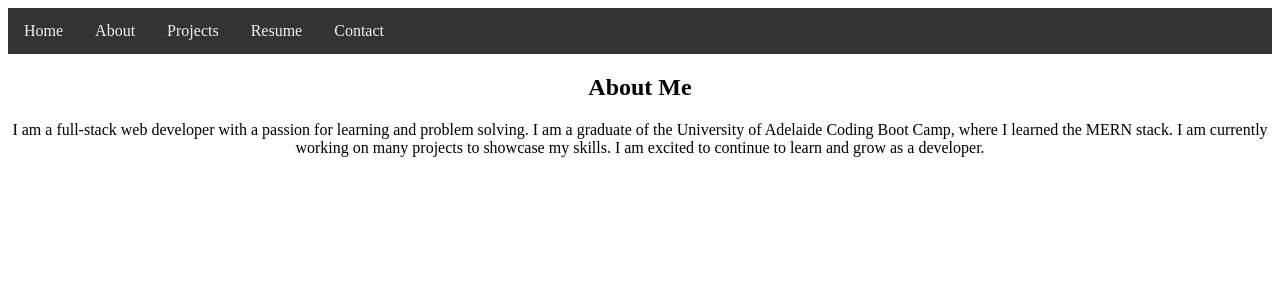
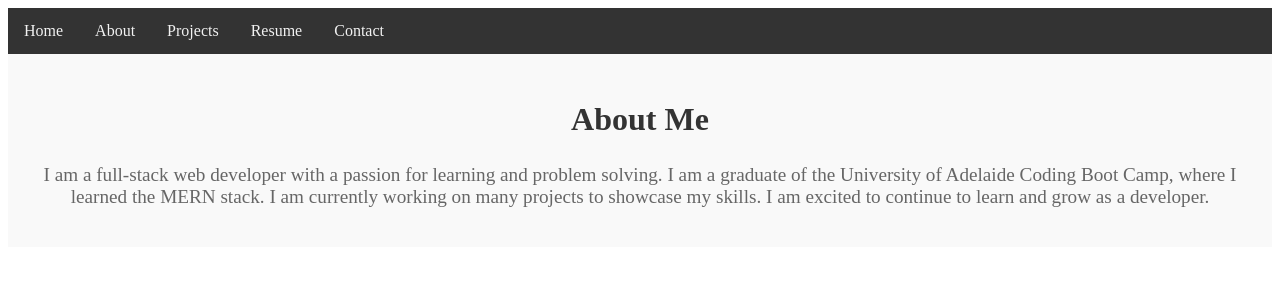
Before and after one commit to SamMarch/portfolio, a React (Create React App) app: page /about in a window 1280 px wide. Shown: the top 300 px of the page. Built offline with nearby package versions, Linux system fonts and the light colour scheme; the HTML template or start-up script is replaced by a standard one.

Commit message:
Refactor About component with CSS modules

```diff
--- a/src/components/About.tsx
+++ b/src/components/About.tsx
@@ -1,10 +1,11 @@
 import React from 'react';
+import styles from '../styles/About.module.css';
 
 const About: React.FC = () => {
     return (
-        <div>
-            <h2>About Me</h2>
-            <p>I am a full-stack web developer with a passion for learning and problem solving. I am a graduate of the University of Adelaide Coding Boot Camp, where I learned the MERN stack. I am currently working on many projects to showcase my skills. I am excited to continue to learn and grow as a developer.</p>
+        <div className={styles.aboutContainer}>
+            <h2 className={styles.aboutHeader}>About Me</h2>
+            <p className={styles.aboutContent}>I am a full-stack web developer with a passion for learning and problem solving. I am a graduate of the University of Adelaide Coding Boot Camp, where I learned the MERN stack. I am currently working on many projects to showcase my skills. I am excited to continue to learn and grow as a developer.</p>
         </div>
     );
 }
--- /dev/null
+++ b/src/styles/About.module.css
@@ -0,0 +1,14 @@
+.aboutContainer {
+    padding: 20px;
+    background-color: #f9f9f9;
+}
+
+.aboutHeader {
+    font-size: 2em;
+    color: #333;
+}
+
+.aboutContent {
+    font-size: 1.2em;
+    color: #666;
+}
```
